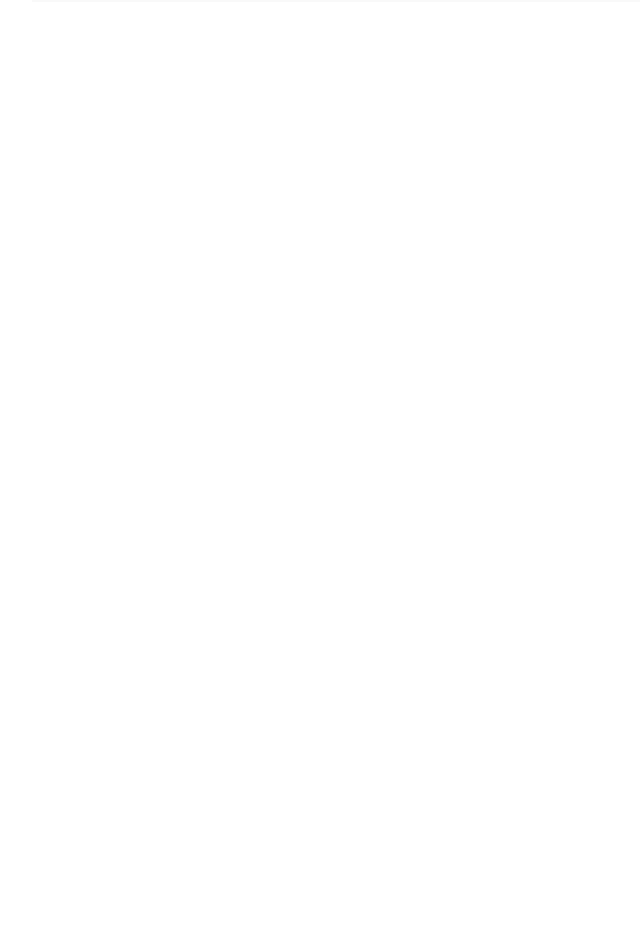
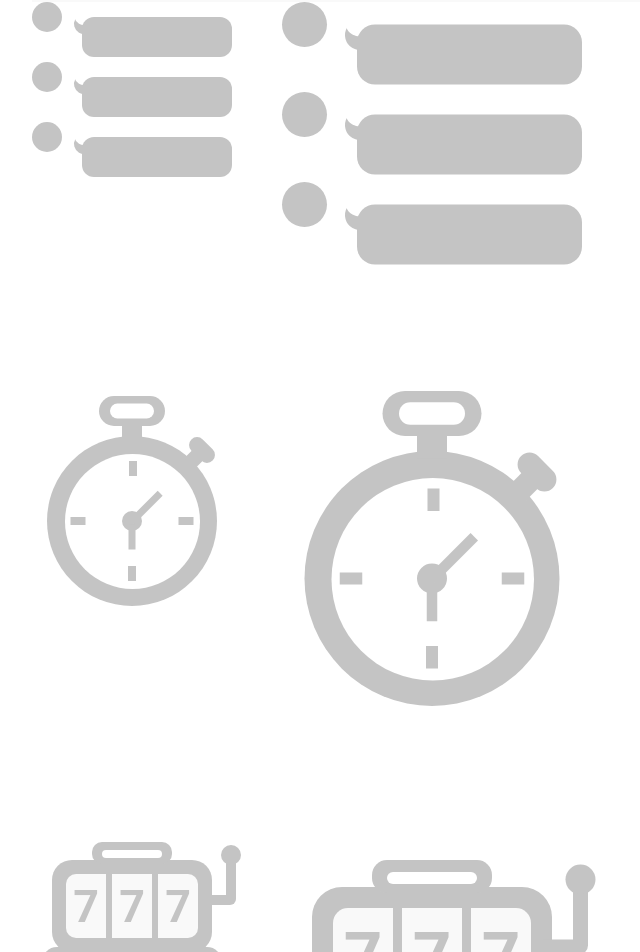
Before and after one commit to angelina524/final-project-Z-axis-frontend, a React (Create React App) app: page / in a window 1280 px wide. Shown: the part 773-1725 px from the top of the page, without its empty margins (0-640 px from the left). Before the commit the page ends 807 px from the top, so only its background shows below. Built offline with nearby package versions, Linux system fonts and the light colour scheme.

Commit message:
add background objects

```diff
--- a/src/pages/HomePage/HomePage.js
+++ b/src/pages/HomePage/HomePage.js
@@ -4,6 +4,16 @@ import BackgroundCircleDashed from './BackgroundCircleDashed'
 import BackgroundRectangle from './BackgroundRectangle'
 import CircleNumber from './CircleNumber'
 import Curve from './Curve'
+
+import BackgroundIssue from './components/BackgroundIssue'
+import BackgroundTest from './components/BackgroundTest'
+import BackgroundLottery from './components/BackgroundLottery'
+
+import styled from '@emotion/styled'
+const Big = styled.div`
+  display: inline-block;
+  transform: scale(1.5) translate(100%, -50%);
+`
 
 const HomePage = () => {
   return (
@@ -18,6 +28,14 @@ const HomePage = () => {
       <CircleNumber>.03</CircleNumber>
       <CircleNumber>.04</CircleNumber>
       <BackgroundRectangle />
+
+      <BackgroundIssue />
+      <Big><BackgroundIssue /></Big>
+      <BackgroundTest />
+      <Big><BackgroundTest /></Big>
+      <BackgroundLottery />
+      <Big><BackgroundLottery /></Big>
+
     </Wrap>
   )
 }
--- /dev/null
+++ b/src/pages/HomePage/components/BackgroundIssue.js
@@ -0,0 +1,66 @@
+import styled from '@emotion/styled'
+
+const Wrap = styled.div`
+  width: 200px;
+  height: 200px;
+`
+
+const CommentWrap = styled.div`
+  width: 200px;
+  height: 60px;
+  position: relative;
+  .avatar {
+    width: 30px;
+    height: 30px;
+    border-radius: 50%;
+    background-color: #c4c4c4;
+  }
+`
+
+const Comment = styled.div`
+  width: 150px;
+  height: 40px;
+  background-color: #c4c4c4;
+  border-radius: 12px;
+  position: absolute;
+  right: 0;
+  top: 15px;
+  &:before {
+    content: "";
+    display: block;
+    position: absolute;
+    background-color: #c4c4c4;
+    width: 20px;
+    height: 20px;
+    border-radius: 50%;
+    top: -3px;
+    left: -8px;
+    transform: rotate(30deg);
+    z-index: -1;
+  }
+  &:after {
+    content: "";
+    display: block;
+    position: absolute;
+    background-color: #fff;
+    width: 20px;
+    height: 20px;
+    border-radius: 50%;
+    top: -12px;
+    left: -8px;
+    transform: rotate(30deg);
+    z-index: -1;
+  }
+`
+
+const BackgroundIssue = () => {
+  return (
+    <Wrap>
+      <CommentWrap><div className="avatar" /><Comment /></CommentWrap>
+      <CommentWrap><div className="avatar" /><Comment /></CommentWrap>
+      <CommentWrap><div className="avatar" /><Comment /></CommentWrap>
+    </Wrap>
+  )
+}
+
+export default BackgroundIssue
--- /dev/null
+++ b/src/pages/HomePage/components/BackgroundLottery.js
@@ -0,0 +1,141 @@
+import styled from '@emotion/styled'
+
+const Wrap = styled.div`
+  width: 200px;
+  height: 200px;
+  display: flex;
+  justify-content: center;
+  align-items: center;
+`
+
+const Lottery = styled.div`
+  width: 160px;
+  height: 92px;
+  background-color: #c4c4c4;
+  border-radius: 20px;
+  position: relative;
+  display: flex;
+  justify-content: center;
+  align-items: center;
+  h1 {
+    width: 40px;
+    height: 64px;
+    margin: 3px;
+    font-family: Roboto, sans-serif;
+    font-size: 2.8rem;
+    background-color: #f9f9f9;
+    color: #c4c4c4;
+    display: flex;
+    justify-content: center;
+    align-items: center;
+  }
+  h1:nth-of-type(1) {
+    border-radius: 10px 0 0 10px;
+  }
+  h1:nth-of-type(2) {
+    border-radius: 0px;
+  }
+  h1:nth-of-type(3) {
+    border-radius: 0 10px 10px 0;
+  }
+`
+
+const LotteryTop = styled.div`
+  width: 80px;
+  height: 22px;
+  border-radius: 10px;
+  position: absolute;
+  top: -18px;
+  background-color: #c4c4c4;
+  &:after {
+    content: '';
+    display: block;
+    width: 60px;
+    height: 8px;
+    border-radius: 6px;
+    background-color: #fff;
+    position: absolute;
+    top: 8px;
+    left: 10px;
+  }
+`
+
+const LotteryBottom = styled.div`
+  width: 180px;
+  height: 40px;
+  border-radius: 15px;
+  position: absolute;
+  bottom: -35px;
+  background-color: #c4c4c4;
+  &:before {
+    content: '';
+    display: block;
+    width: 160px;
+    height: 24px;
+    position: absolute;
+    top: 8px;
+    left: 10px;
+    border-radius: 6px;
+    background-color: #fff;
+  }
+  &:after {
+    content: '';
+    display: block;
+    width: 60px;
+    height: 5px;
+    border-radius: 5px;
+    box-shadow: 0 0 0 6px #c4c4c4;
+    position: absolute;
+    top: 18px;
+    left: 60px;
+    background-color: #fff;
+  }
+`
+
+const LotteryRight = styled.div`
+  height: 50px;
+  width: 10px;
+  background-color: #c4c4c4;
+  border-radius: 0 0 6px 0;
+  position: absolute;
+  top: -5px;
+  right: -24px;
+  &:before {
+    content: '';
+    display: block;
+    width: 20px;
+    height: 10px;
+    background-color: #c4c4c4;
+    position: absolute;
+    bottom: 0;
+    left: -20px;
+  }
+  &:after {
+    content: '';
+    display: block;
+    width: 20px;
+    height: 20px;
+    border-radius: 50%;
+    background-color: #c4c4c4;
+    position: absolute;
+    top: -10px;
+    left: -5px;
+  }
+`
+
+const BackgroundLottery = () => {
+  return(
+    <Wrap>
+      <Lottery>
+        <LotteryTop />
+        <h1>7</h1>
+        <h1>7</h1>
+        <h1>7</h1>
+        <LotteryRight />
+        <LotteryBottom />
+      </Lottery>
+    </Wrap>
+  )
+}
+
+export default BackgroundLottery
--- /dev/null
+++ b/src/pages/HomePage/components/BackgroundTest.js
@@ -0,0 +1,157 @@
+import styled from '@emotion/styled'
+
+const Wrap = styled.div`
+  width: 200px;
+  height: 200px;
+  display: flex;
+  justify-content: center;
+  align-items: flex-end;
+`
+
+const Clock = styled.div`
+  background-color: #c4c4c4;
+  width: 170px;
+  height: 170px;
+  border-radius: 50%;
+  position: relative;
+  display: flex;
+  justify-content: center;
+  align-items: center;
+  &:before, &:after {
+    content: "";
+    display: block;
+    background-color: #c4c4c4;
+    width: 15px;
+    height: 15px;
+    position: absolute;
+    top: 15px;
+    right: 15px;
+    transform: rotate(45deg);
+  }
+  &:after {
+    width: 30px;
+    height: 16px;
+    border-radius: 8px;
+    top: 6px;
+    right: 0px;
+  }
+`
+
+const OuterClock = styled.div`
+  background-color: #fff;
+  width: 135px;
+  height: 135px;
+  border-radius: 50%;
+  position: relative;
+  span {
+    background-color: #c4c4c4;
+    width: 15px;
+    height: 8px;
+    position: absolute;
+    top: 50%;
+    left: 50%;
+    transform: translate(-50%, -50%);
+  }
+  span:nth-of-type(1) {
+    top: 10%;
+    left: 40%;
+    transform-origin: center left;
+    transform: rotate(90deg) translate(-10px, -14px);
+  }
+  span:nth-of-type(2) {
+    top: 50%;
+    left: 10%;
+  }
+  span:nth-of-type(3) {
+    top: 50%;
+    left: 90%;
+  }
+  span:nth-of-type(4) {
+    top: 90%;
+    left: 50%;
+    transform-origin: center left;
+    transform: rotate(90deg) translateX(-13px);
+  }
+`
+
+const InnerClock = styled.div`
+  background-color: #c4c4c4;
+  width: 20px;
+  height: 20px;
+  border-radius: 50%;
+  position: absolute;
+  top: 50%;
+  left: 50%;
+  transform: translate(-50%, -50%);
+  &:before {
+    content: "";
+    display: block;
+    background-color: #c4c4c4;
+    width: 25px;
+    height: 7px;
+    transform: rotate(90deg) translate(10px, -10px);
+    transform-origin: center left;
+  }
+  &:after {
+    content: "";
+    display: block;
+    background-color: #c4c4c4;
+    height: 7px;
+    width: 40px;
+    transform: rotate(-45deg) translate(7px, 7px);
+    transform-origin: center left;
+  }
+`
+
+const ClockTop = styled.div`
+  width: 66px;
+  height: 30px;
+  border-radius: 50px;
+  background-color: #c4c4c4;
+  position: absolute;
+  top: -40px;
+  left: 50%;
+  transform: translateX(-50%);
+  &:before {
+    content: "";
+    display: block;
+    width: 20px;
+    height: 17px;
+    background-color: #c4c4c4;
+    position: absolute;
+    bottom: -15px;
+    left: 50%;
+    transform: translateX(-50%);
+  }
+  &:after {
+    content: "";
+    display: block;
+    width: 44px;
+    height: 15px;
+    border-radius: 10px;
+    background-color: #fff;
+    position: absolute;
+    top: 50%;
+    left: 50%;
+    transform: translate(-50%, -50%);
+  }
+`
+
+const BackgroundTest = () => {
+  return (
+    <Wrap>
+      <Clock>
+        <ClockTop />
+        <OuterClock>
+          <span />
+          <span />
+          <span />
+          <span />
+          <InnerClock />
+        </OuterClock>
+      </Clock>
+    </Wrap>
+  )
+}
+
+export default BackgroundTest
```
